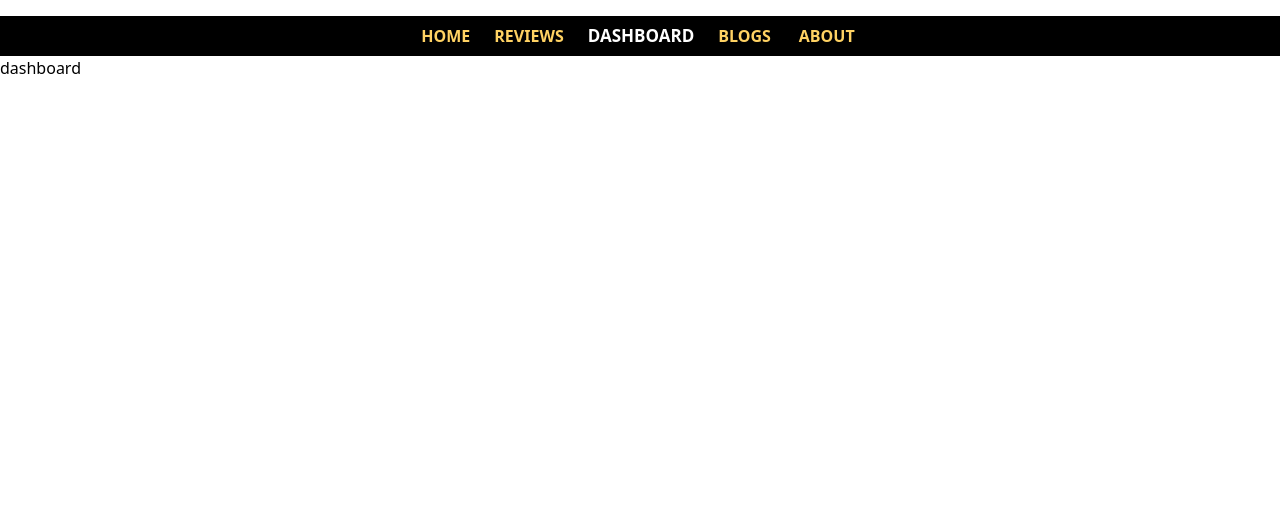
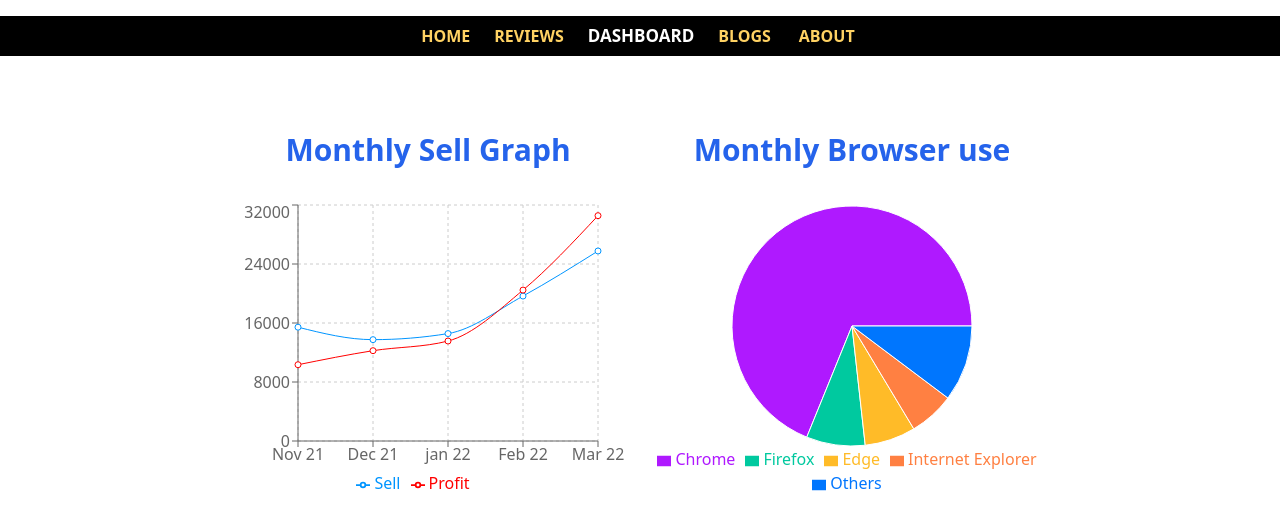
Before and after one commit to Tareq-dev/Handheld-fan, a React (Create React App) app: page /dashboard in a window 1280 px wide. Shown: the top 530 px of the page. Built offline with nearby package versions, Linux system fonts and the light colour scheme.

Commit message:
Dashboard done

```diff
--- a/package.json
+++ b/package.json
@@ -14,6 +14,7 @@
     "react-dom": "^18.0.0",
     "react-router-dom": "^6.3.0",
     "react-scripts": "5.0.0",
+    "recharts": "^2.1.9",
     "web-vitals": "^2.1.4"
   },
   "scripts": {
--- a/src/components/Dashboard/Dashboard.js
+++ b/src/components/Dashboard/Dashboard.js
@@ -1,7 +1,149 @@
 import React from "react";
+import "./Dashboard.css";
+import {
+  LineChart,
+  Line,
+  YAxis,
+  XAxis,
+  CartesianGrid,
+  Tooltip,
+  Legend,
+  PieChart,
+  Pie,
+  Cell,
+} from "recharts";
 
-const Dashboard = () => {
-  return <div>dashboard</div>;
-};
+class LineRechartComponent extends React.Component {
+  //Line Data
 
-export default Dashboard;
+  data = [
+    {
+      month: "Nov 21",
+      Sell: 15432,
+      Profit: 10342,
+    },
+    {
+      month: "Dec 21",
+      Sell: 13742,
+      Profit: 12246,
+    },
+    {
+      month: "jan 22",
+      Sell: 14565,
+      Profit: 13556,
+    },
+    {
+      month: "Feb 22",
+      Sell: 19654,
+      Profit: 20465,
+    },
+    {
+      month: "Mar 22",
+      Sell: 25765,
+      Profit: 30553,
+    },
+  ];
+
+  //Pie Data
+
+  COLORS = ["#AF19FF", "#00C99F", "#FFBB28", "#FF8042", "#0076FE"];
+  pieData = [
+    {
+      name: "Chrome",
+      value: 68.85,
+    },
+    {
+      name: "Firefox",
+      value: 7.91,
+    },
+    {
+      name: "Edge",
+      value: 6.85,
+    },
+    {
+      name: "Internet Explorer",
+      value: 6.14,
+    },
+    {
+      name: "Others",
+      value: 10.25,
+    },
+  ];
+
+  //Pie custom tooltip
+
+  CustomTooltip = ({ active, payload }) => {
+    if (active) {
+      return (
+        <div
+          className="custom-tooltip"
+          style={{
+            backgroundColor: "#ffff",
+            padding: "5px",
+            border: "1px solid #cccc",
+          }}
+        >
+          <label>{`${payload[0].name} : ${payload[0].value}%`}</label>
+        </div>
+      );
+    }
+
+    return null;
+  };
+  render() {
+    return (
+      <div className="py-14 flex justify-center">
+        <div className="grid md:grid-cols-2 gap-6">
+          <div>
+            <h3 className="text-center mt-5 mb-8 font-bold text-3xl text-blue-600">
+              Monthly Sell Graph
+            </h3>
+            <LineChart
+              className=""
+              width={400}
+              height={300}
+              data={this.data}
+              margin={{ top: 5, right: 30, left: 10, bottom: 5 }}
+            >
+              <CartesianGrid strokeDasharray="3 3" />
+              <XAxis dataKey="month" />
+              <YAxis />
+              <Tooltip />
+              <Legend />
+              <Line type="monotone" dataKey="Sell" stroke="#0095FF" />
+              <Line type="monotone" dataKey="Profit" stroke="#FF0000" />
+            </LineChart>
+          </div>
+          <div className="">
+            <h3 className="text-center mt-5 mb-8 font-bold text-3xl text-blue-600">
+              Monthly Browser use
+            </h3>
+            <PieChart width={400} height={300}>
+              <Pie
+                data={this.pieData}
+                color="#000000"
+                dataKey="value"
+                nameKey="name"
+                cx="50%"
+                cy="50%"
+                outerRadius={120}
+                fill="#8884d8"
+              >
+                {this.pieData.map((entry, index) => (
+                  <Cell
+                    key={`cell-${index}`}
+                    fill={this.COLORS[index % this.COLORS.length]}
+                  />
+                ))}
+              </Pie>
+              <Tooltip content={<this.CustomTooltip />} />
+              <Legend />
+            </PieChart>
+          </div>
+        </div>
+      </div>
+    );
+  }
+}
+
+export default LineRechartComponent;
```
Also changed, not shown: public/data.json (+1 -14 lines), 1 other file (tests, documents, lock files or other folders).
